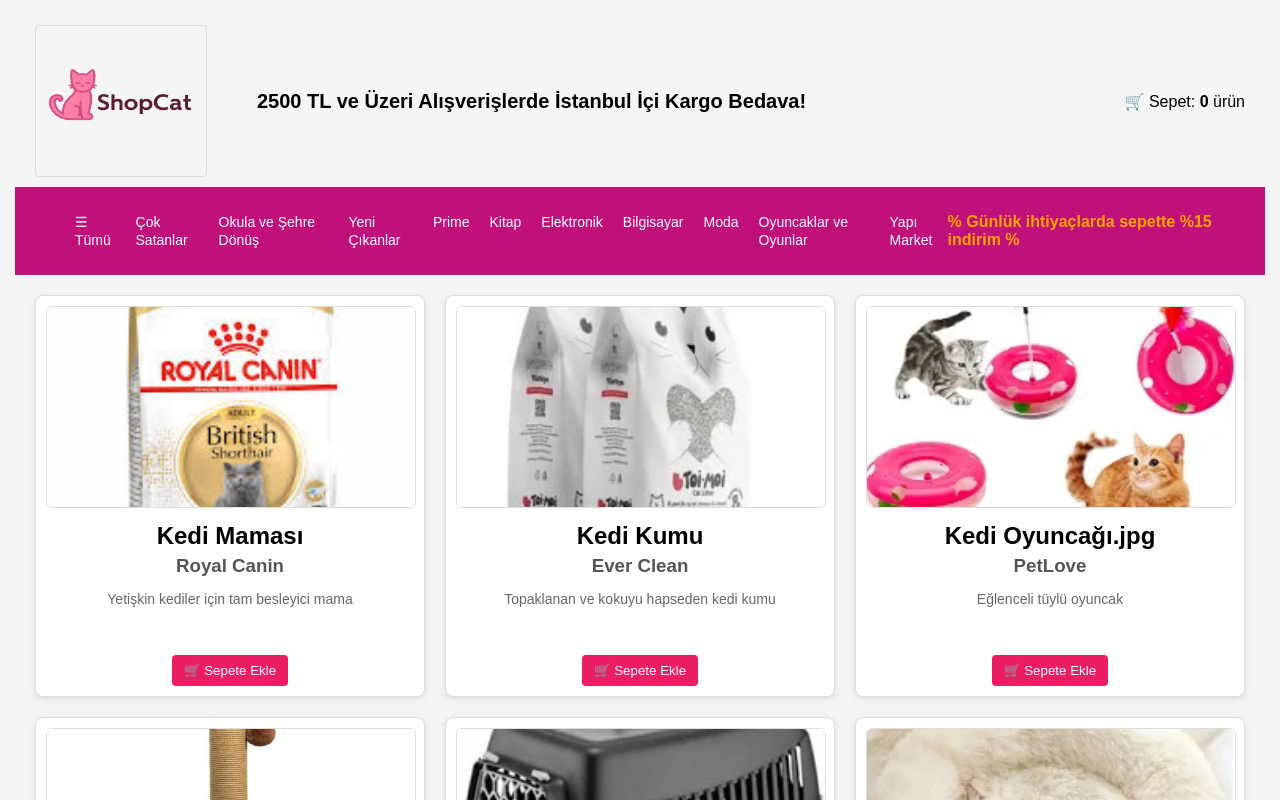
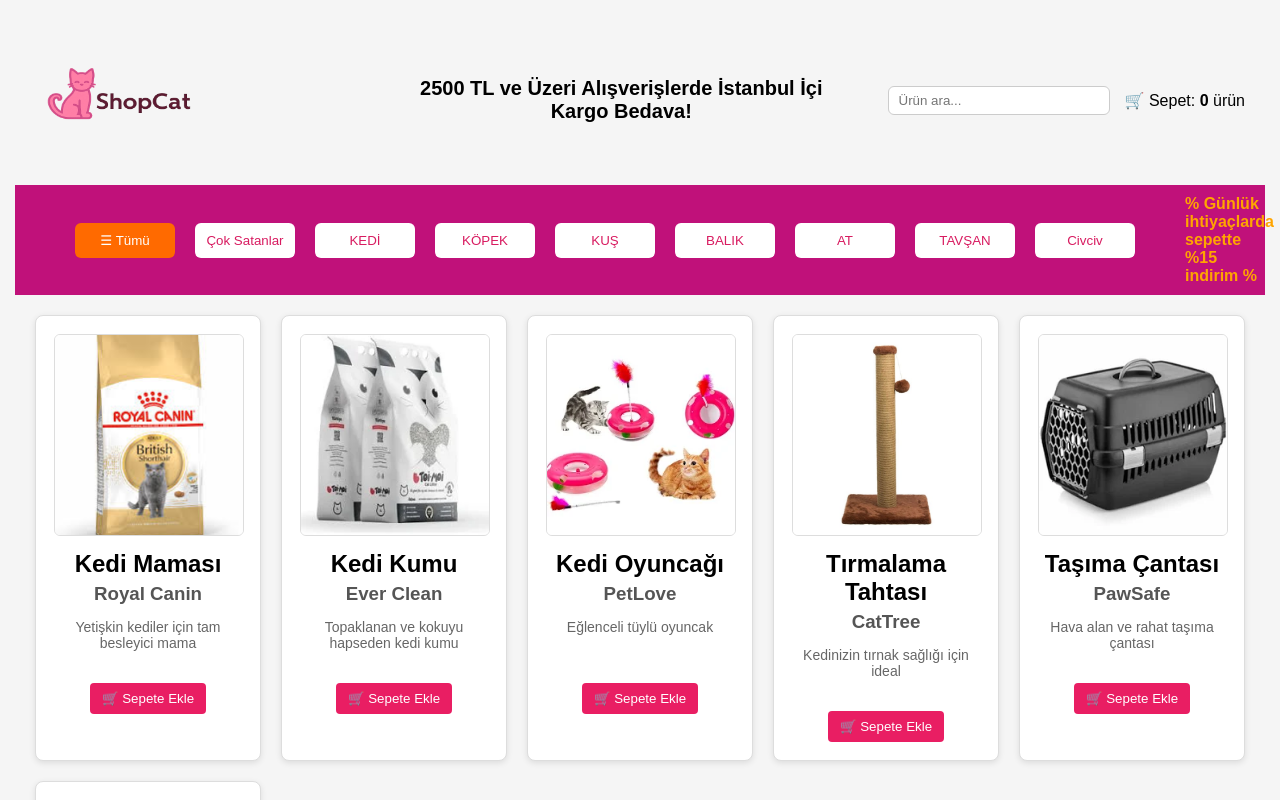
Before and after one commit to gulcanyurur/SHOPCAT, a React (Vite) app: page / in a window 1280 px wide. Shown: the top 800 px of the page. Built offline with nearby package versions, Linux system fonts and the light colour scheme.

Commit message:
CSS düzeltmeleri yapıldı

```diff
--- a/src/App.tsx
+++ b/src/App.tsx
@@ -11,10 +11,10 @@
   return (
     <Router>
       <Routes>
-        {/* Ana Sayfa - Ürünler */}
+
         <Route path="/" element={<GearList cart={cart} setCart={setCart} />} />
 
-        {/* Sepet Sayfası */}
+
         <Route path="/cart" element={<CartPage cart={cart} />} />
       </Routes>
     </Router>
--- a/src/Components/GearList.tsx
+++ b/src/Components/GearList.tsx
@@ -1,59 +1,7 @@
+import { useState } from "react";
 import { Link } from "react-router-dom";
 import logo from "../imagesSrc/logo.png";
 import Navbar from "./Navbar";
-
-type GearProps = {
-  name: string;
-  brand: string;
-  description: string;
-  image: string;
-  onAddToCart: () => void;
-};
-
-const Gear = ({ name, brand, description, image, onAddToCart }: GearProps) => {
-  return (
-    <article
-      style={{
-        border: "1px solid #ddd",
-        borderRadius: "8px",
-        padding: "10px",
-        textAlign: "center",
-        backgroundColor: "#fff",
-        boxShadow: "0 2px 6px rgba(0,0,0,0.1)",
-      }}
-    >
-      <img
-        src={image}
-        alt={name}
-        style={{
-          width: "100%",
-          height: "200px",
-          objectFit: "cover",
-          borderRadius: "6px",
-        }}
-      />
-      <h2 style={{ margin: "10px 0 5px" }}>{name}</h2>
-      <h3 style={{ margin: "0 0 10px", color: "#555" }}>{brand}</h3>
-      <p style={{ fontSize: "14px", color: "#666", minHeight: "40px" }}>
-        {description}
-      </p>
-      <button
-        onClick={onAddToCart}
-        style={{
-          marginTop: "10px",
-          padding: "8px 12px",
-          backgroundColor: "#e91e63",
-          color: "white",
-          border: "none",
-          borderRadius: "4px",
-          cursor: "pointer",
-        }}
-      >
-        🛒 Sepete Ekle
-      </button>
-    </article>
-  );
-};
 
 type GearListProps = {
   cart: string[];
@@ -61,96 +9,80 @@
 };
 
 const GearList = ({ cart, setCart }: GearListProps) => {
+  const [category, setCategory] = useState("cat");
+  const [search, setSearch] = useState("");
+
   const addToCart = (item: string) => {
     setCart([...cart, item]);
   };
 
+  const products = [
+    { id: 1, category: "cat", image: "/KedimMaması.jpg", name: "Kedi Maması", brand: "Royal Canin", description: "Yetişkin kediler için tam besleyici mama" },
+    { id: 2, category: "cat", image: "/KediKumu.jpg", name: "Kedi Kumu", brand: "Ever Clean", description: "Topaklanan ve kokuyu hapseden kedi kumu" },
+    { id: 3, category: "cat", image: "/KediOyuncagı.jpg", name: "Kedi Oyuncağı", brand: "PetLove", description: "Eğlenceli tüylü oyuncak" },
+    { id: 4, category: "cat", image: "/TırmalamaTahtası.jpg", name: "Tırmalama Tahtası", brand: "CatTree", description: "Kedinizin tırnak sağlığı için ideal" },
+    { id: 5, category: "cat", image: "/kediçantası.jpg", name: "Taşıma Çantası", brand: "PawSafe", description: "Hava alan ve rahat taşıma çantası" },
+    { id: 6, category: "cat", image: "/Kediyatagı.jpg", name: "Kedi Yatağı", brand: "SoftPet", description: "Yumuşak ve rahat kedi yatağı" },
+    { id: 7, category: "dog", image: "/KopekMamasi.jpg", name: "Köpek Maması", brand: "ProPlan", description: "Yetişkin köpekler için mama" },
+  ];
+
+
+  const Gear = ({ name, brand, description, image, onAddToCart }:
+    { name: string; brand: string; description: string; image: string; onAddToCart: () => void }) => {
+    return (
+      <article className="gear-card">
+        <img src={image} alt={name} />
+        <h2>{name}</h2>
+        <h3>{brand}</h3>
+        <p>{description}</p>
+        <button onClick={onAddToCart}>🛒 Sepete Ekle</button>
+      </article>
+    );
+  };
+
+
+  const filteredProducts = products.filter(
+    (p) =>
+      p.category === category &&
+      p.name.toLowerCase().includes(search.toLowerCase())
+  );
+
   return (
     <div className="GearList">
 
-      <div
-        style={{
-          display: "flex",
-          alignItems: "center",
-          justifyContent: "space-between",
-          padding: "10px 20px",
-          gap: "50px",
-        }}
-      >
-        <img src={logo} alt="ShopCat Logo" style={{ width: "170px" }} />
+      <div className="gearlist-header">
+        <img src={logo} alt="ShopCat Logo" />
+        <h1>2500 TL ve Üzeri Alışverişlerde İstanbul İçi Kargo Bedava!</h1>
 
-        <h1 style={{ flex: 1, textAlign: "center", fontSize: "20px" }}>
-          2500 TL ve Üzeri Alışverişlerde İstanbul İçi Kargo Bedava!
-        </h1>
+        <div className="header-right">
 
-        <div style={{ display: "flex", alignItems: "center", gap: "15px" }}>
-          <Link to="/cart" style={{ textDecoration: "none", color: "black" }}>
-            🛒 Sepet: <b>{cart.length}</b> ürün
-          </Link>
+          <input
+            type="text"
+            placeholder="Ürün ara..."
+            value={search}
+            onChange={(e) => setSearch(e.target.value)}
+            className="search-box"
+          />
+
+          <Link to="/cart">🛒 Sepet: <b>{cart.length}</b> ürün</Link>
         </div>
       </div>
 
-      <Navbar />
-
- <section
-  style={{
-    display: "grid",
-    gridTemplateColumns: "repeat(3, 1fr)",
-    gap: "20px",
-    padding: "20px",
-  }}
->
-  <Gear
-    key="mama"
-    image="/KedimMaması.jpg"
-    name="Kedi Maması"
-    brand="Royal Canin"
-    description="Yetişkin kediler için tam besleyici mama"
-    onAddToCart={() => addToCart("Kedi Maması")}
-  />
-  <Gear
-    key="kumu"
-    image="/KediKumu.jpg"
-    name="Kedi Kumu"
-    brand="Ever Clean"
-    description="Topaklanan ve kokuyu hapseden kedi kumu"
-    onAddToCart={() => addToCart("Kedi Kumu")}
-  />
-  <Gear
-    key="oyuncak"
-    image="/KediOyuncagı.jpg"
-    name="Kedi Oyuncağı.jpg"
-    brand="PetLove"
-    description="Eğlenceli tüylü oyuncak"
-    onAddToCart={() => addToCart("Kedi Oyuncağı")}
-  />
-  <Gear
-    key="tirnak"
-    image="/TırmalamaTahtası.jpg"
-    name="Tırmalama Tahtası"
-    brand="CatTree"
-    description="Kedinizin tırnak sağlığı için ideal"
-    onAddToCart={() => addToCart("Tırmalama Tahtası")}
-  />
-  <Gear
-    key="canta"
-    image="/kediçantası.jpg"
-    name="Taşıma Çantası"
-    brand="PawSafe"
-    description="Hava alan ve rahat taşıma çantası"
-    onAddToCart={() => addToCart("Taşıma Çantası")}
-  />
-  <Gear
-    key="yatak"
-    image="/Kediyatagı.jpg"
-    name="Kedi Yatağı"
-    brand="SoftPet"
-    description="Yumuşak ve rahat kedi yatağı"
-    onAddToCart={() => addToCart("Kedi Yatağı")}
-  />
-</section>
+      <Navbar setCategory={setCategory} />
 
 
+      <section className="product-grid">
+        {filteredProducts.map((p) => (
+          <Gear
+            key={p.id}
+            image={p.image}
+            name={p.name}
+            brand={p.brand}
+            description={p.description}
+            onAddToCart={() => addToCart(p.name)}
+          />
+        ))}
+      </section>
     </div>
   );
 };
--- a/src/Components/Navbar.tsx
+++ b/src/Components/Navbar.tsx
@@ -1,44 +1,96 @@
-const Navbar = () => {
+import { useState } from "react";
+
+type NavbarProps = {
+  setCategory: (category: string) => void;
+};
+
+const Navbar = ({ setCategory }: NavbarProps) => {
+  const [active, setActive] = useState("all");
+
+  const handleClick = (category: string) => {
+    setCategory(category);
+    setActive(category);
+  };
+
   return (
     <nav className="navbar">
       <ul className="navbar-menu">
         <li>
-          <a href="#">☰ Tümü</a>
+          <button
+            className={active === "all" ? "active" : ""}
+            onClick={() => handleClick("all")}
+          >
+            ☰ Tümü
+          </button>
         </li>
         <li>
-          <a href="#">Çok Satanlar</a>
+          <button
+            className={active === "bestseller" ? "active" : ""}
+            onClick={() => handleClick("bestseller")}
+          >
+            Çok Satanlar
+          </button>
         </li>
         <li>
-          <a href="#">Okula ve Şehre Dönüş</a>
+          <button
+            className={active === "cat" ? "active" : ""}
+            onClick={() => handleClick("cat")}
+          >
+            KEDİ
+          </button>
         </li>
         <li>
-          <a href="#">Yeni Çıkanlar</a>
+          <button
+            className={active === "dog" ? "active" : ""}
+            onClick={() => handleClick("dog")}
+          >
+            KÖPEK
+          </button>
         </li>
         <li>
-          <a href="#">Prime</a>
+          <button
+            className={active === "bird" ? "active" : ""}
+            onClick={() => handleClick("bird")}
+          >
+            KUŞ
+          </button>
         </li>
         <li>
-          <a href="#">Kitap</a>
+          <button
+            className={active === "fish" ? "active" : ""}
+            onClick={() => handleClick("fish")}
+          >
+            BALIK
+          </button>
         </li>
         <li>
-          <a href="#">Elektronik</a>
+          <button
+            className={active === "horse" ? "active" : ""}
+            onClick={() => handleClick("horse")}
+          >
+            AT
+          </button>
         </li>
         <li>
-          <a href="#">Bilgisayar</a>
+          <button
+            className={active === "rabbit" ? "active" : ""}
+            onClick={() => handleClick("rabbit")}
+          >
+            TAVŞAN
+          </button>
         </li>
         <li>
-          <a href="#">Moda</a>
-        </li>
-        <li>
-          <a href="#">Oyuncaklar ve Oyunlar</a>
-        </li>
-        <li>
-          <a href="#">Yapı Market</a>
+          <button
+            className={active === "Civciv" ? "active" : ""}
+            onClick={() => handleClick("Civciv")}
+          >
+            Civciv
+          </button>
         </li>
       </ul>
 
       <div className="navbar-banner">
-        <span> % Günlük ihtiyaçlarda sepette %15 indirim % </span>
+        <span>% Günlük ihtiyaçlarda sepette %15 indirim %</span>
       </div>
     </nav>
   );
--- a/src/index.css
+++ b/src/index.css
@@ -70,25 +70,53 @@
 }
 
 .navbar-menu {
+  list-style: none;
   display: flex;
-  list-style: none;
   gap: 20px;
+  color: white;
+
+}
+.navbar-menu button {
+  width: 95%;
+  min-width: 100px;
+  padding: 10px;
+  text-align: center;
+  border: none;
+  border-radius: 6px;
+  background-color: white;
+  color: #d81b60;
+  font-weight: 400;
+  cursor: pointer;
+  transition: 0.3s;
+}
+.navbar li {
+  border-radius:3px;
+  gap: 20px;
+text-align: justify;
+border-width: 40px;
+border-radius: 10px;
+  transition: all 0.3s ease;
+
+}
+.navbar-menu li a {
+ background-color: white;
+  color: #d81b60;
+}
+.navbar-menu button:hover {
+  background-color: #d81b60;
+  color: white;
 }
 
-.navbar-menu li a {
-  text-decoration: none;
+
+.navbar-menu button.active {
+  background-color:  rgb(255, 106, 0);
   color: white;
-  font-size: 14px;
-  font-weight: 500;
-}
-
-.navbar-menu li a:hover {
-  border-bottom: 2px solid orange;
 }
 
 .navbar-banner {
   color: orange;
   font-weight: bold;
+  padding-left: 50px;
 }
 .navbar-search input {
   border: none;
@@ -97,3 +125,103 @@
   width: 200px;
   font-size: 14px;
 }
+
+.gear-card {
+  border: 1px solid #ddd;
+  border-radius: 8px;
+  padding: 10px;
+  text-align: center;
+  background-color: #fff;
+  box-shadow: 0 2px 6px rgba(0, 0, 0, 0.1);
+}
+
+.gear-card img {
+  width: 100%;
+  height: 200px;
+  object-fit: cover;
+  border-radius: 6px;
+}
+
+.gear-card h2 {
+  margin: 10px 0 5px;
+}
+
+.gear-card h3 {
+  margin: 0 0 10px;
+  color: #555;
+}
+
+.gear-card p {
+  font-size: 14px;
+  color: #666;
+  min-height: 40px;
+}
+
+.gear-card button {
+  margin-top: 10px;
+  padding: 8px 12px;
+  background-color: #e91e63;
+  color: white;
+  border: none;
+  border-radius: 4px;
+  cursor: pointer;
+  transition: 0.3s;
+}
+
+.gear-card button:hover {
+  background-color: #c2185b;
+}
+
+
+.gearlist-header {
+  display: flex;
+  align-items: center;
+  justify-content: space-between;
+  padding: 10px 20px;
+  gap: 50px;
+}
+
+.gearlist-header img {
+  width: 170px;
+}
+
+.gearlist-header h1 {
+  flex: 1;
+  text-align: center;
+  font-size: 20px;
+  padding-left:150px;
+}
+
+.gearlist-header a {
+  text-decoration: none;
+  color: black;
+}
+
+
+.product-grid {
+  display: grid;
+  grid-template-columns: repeat(3, 1fr);
+  gap: 20px;
+  padding: 20px;
+}
+
+.header-right {
+  display: flex;
+  align-items: center;
+  gap: 15px;
+}
+.gearlist-header img {
+  border:none;
+}
+.search-box {
+  padding: 6px 10px;
+  border: 1px solid #ccc;
+  border-radius: 6px;
+  outline: none;
+  width: 200px;
+}
+
+.search-box:focus {
+  border-color: #d81b60;
+  box-shadow: 0 0 4px rgba(216, 27, 96, 0.4);
+}
```
